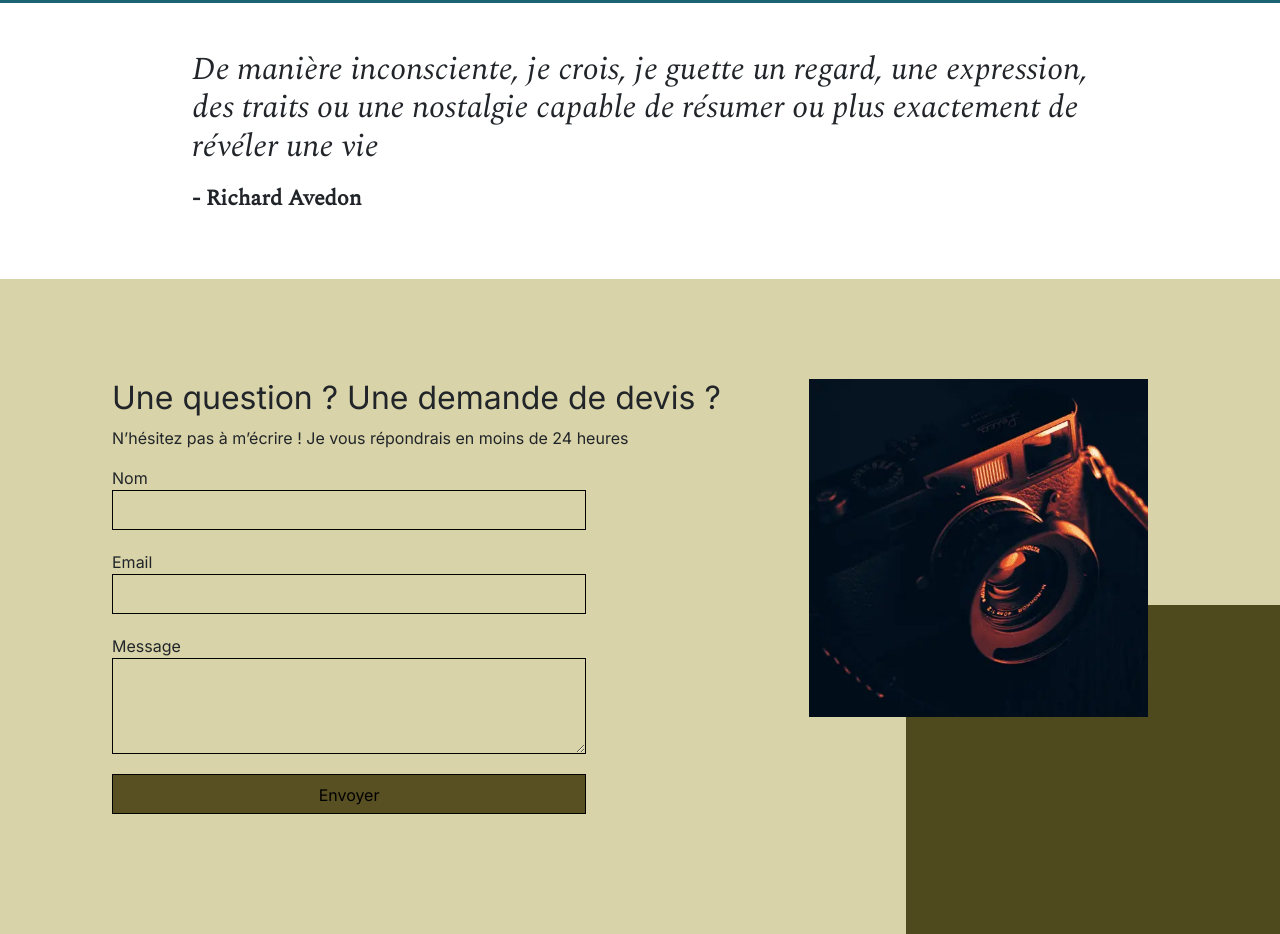
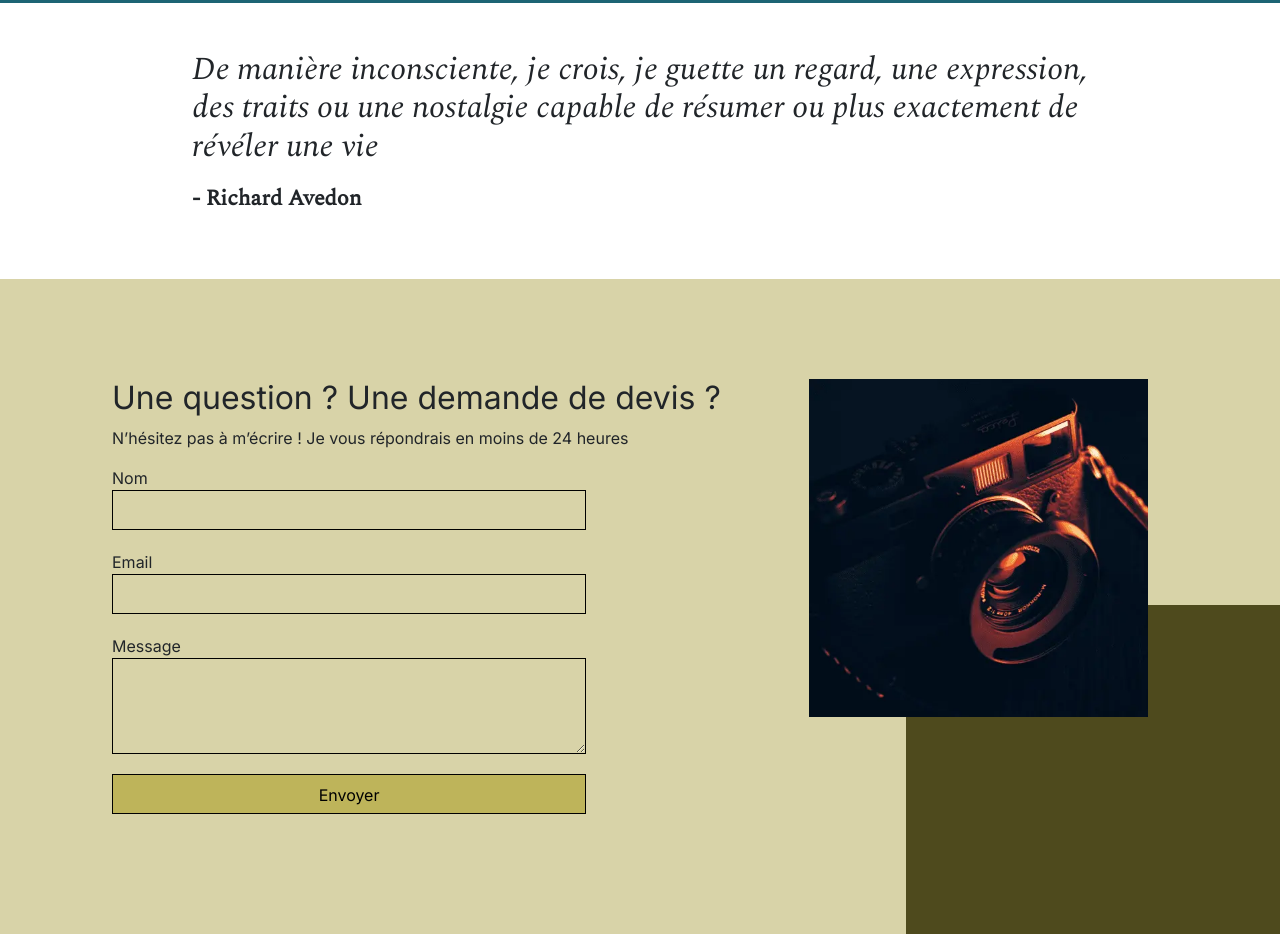
Before and after one commit to Gregory-Coelho/Nina-Carducci, a plain HTML site: page index.html in a window 1280 px wide. Shown: the part 2578-3512 px from the top of the page. Drawn offline with nearby package versions, Linux system fonts and the light colour scheme; a script that the page names is missing.

Commit message:
Update style.css

```diff
--- a/assets/style.css
+++ b/assets/style.css
@@ -224,7 +224,7 @@ form textarea {
   font-size: 1.2em;
 }
 input[type="submit"] {
-  background-color: #585023;
+  background-color: #beb45a;
   padding: 0.5em 1em;
 }
 @media all and (max-width: 1180px) {
```
